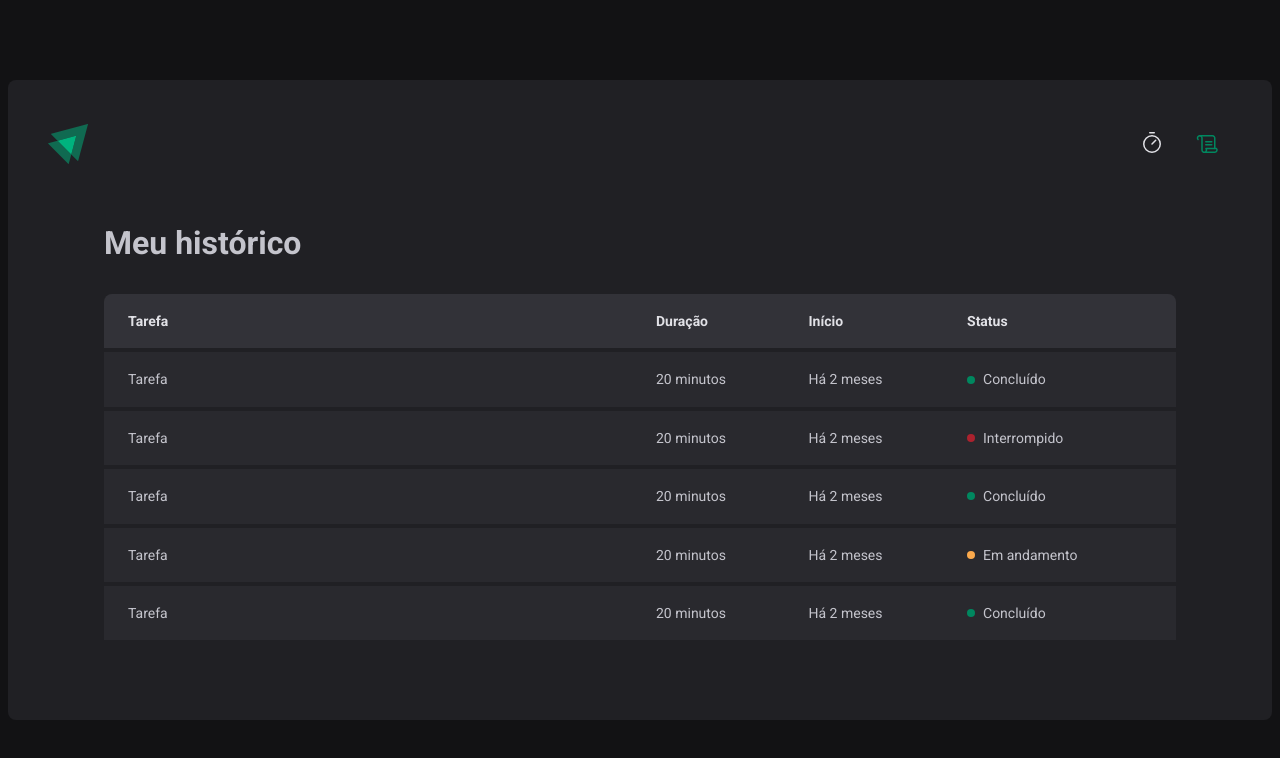
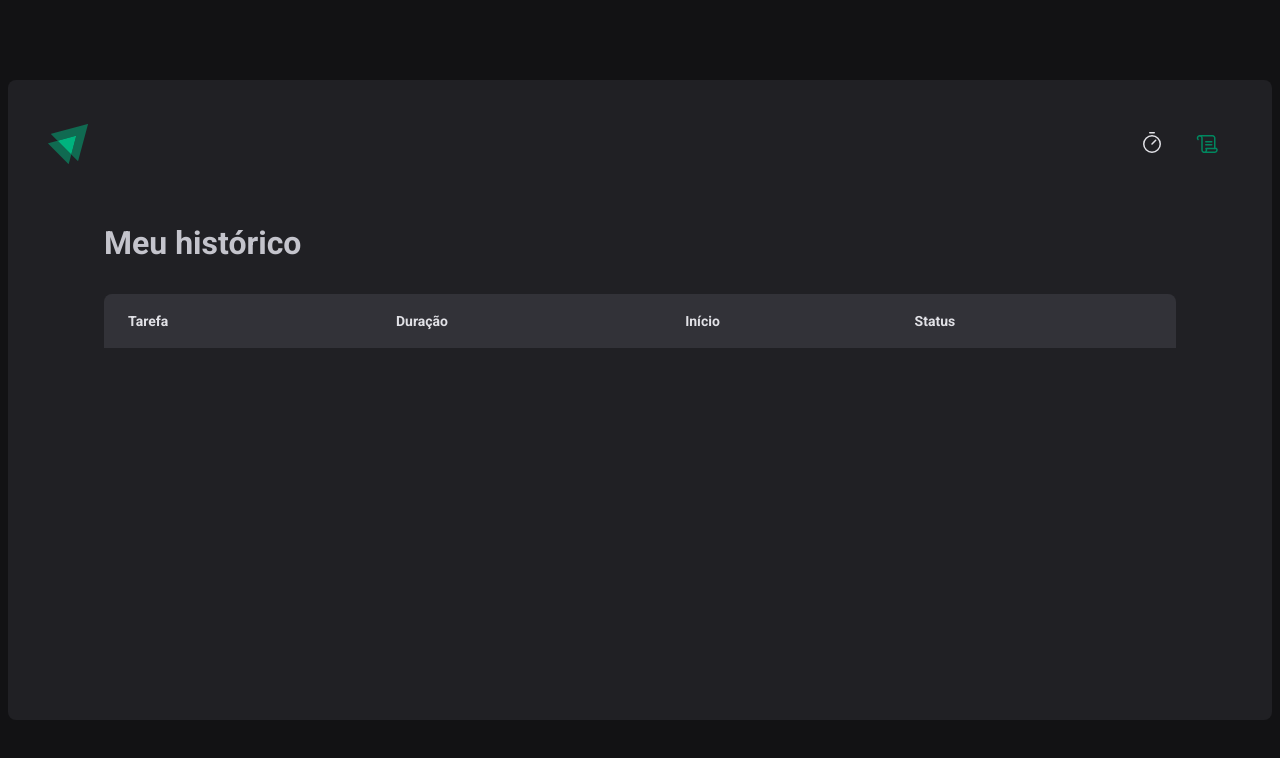
Before and after one commit to viniciusmartins1/react-pomodoro, a React (Vite) app: page /history in a window 1280 px wide. Shown: the top 758 px of the page. Built offline with nearby package versions, Linux system fonts and the light colour scheme.

Commit message:
feat: Contexto no React - Listagem do histórico

```diff
--- a/src/pages/History/index.tsx
+++ b/src/pages/History/index.tsx
@@ -20,46 +20,28 @@
             </tr>
           </thead>
           <tbody>
-            <tr>
-              <td>Tarefa</td>
-              <td>20 minutos</td>
-              <td>Há 2 meses</td>
-              <td>
-                <Status statusColor="green">Concluído</Status>
-              </td>
-            </tr>
-            <tr>
-              <td>Tarefa</td>
-              <td>20 minutos</td>
-              <td>Há 2 meses</td>
-              <td>
-                <Status statusColor="red">Interrompido</Status>
-              </td>
-            </tr>
-            <tr>
-              <td>Tarefa</td>
-              <td>20 minutos</td>
-              <td>Há 2 meses</td>
-              <td>
-                <Status statusColor="green">Concluído</Status>
-              </td>
-            </tr>
-            <tr>
-              <td>Tarefa</td>
-              <td>20 minutos</td>
-              <td>Há 2 meses</td>
-              <td>
-                <Status statusColor="yellow">Em andamento</Status>
-              </td>
-            </tr>
-            <tr>
-              <td>Tarefa</td>
-              <td>20 minutos</td>
-              <td>Há 2 meses</td>
-              <td>
-                <Status statusColor="green">Concluído</Status>
-              </td>
-            </tr>
+            {cycles.map((cycle) => {
+              return (
+                <tr key={cycle.id}>
+                  <td>{cycle.task}</td>
+                  <td>{cycle.minutesAmount} minutos</td>
+                  <td>{cycle.startDate.toISOString()}</td>
+                  <td>
+                    {cycle.finishedDate && (
+                      <Status statusColor="green">Concluído</Status>
+                    )}
+
+                    {cycle.interruptDate && (
+                      <Status statusColor="red">Interrompido</Status>
+                    )}
+
+                    {!cycle.finishedDate && !cycle.interruptDate && (
+                      <Status statusColor="yellow">Em andamento</Status>
+                    )}
+                  </td>
+                </tr>
+              );
+            })}
           </tbody>
         </table>
       </HistoryList>
```
